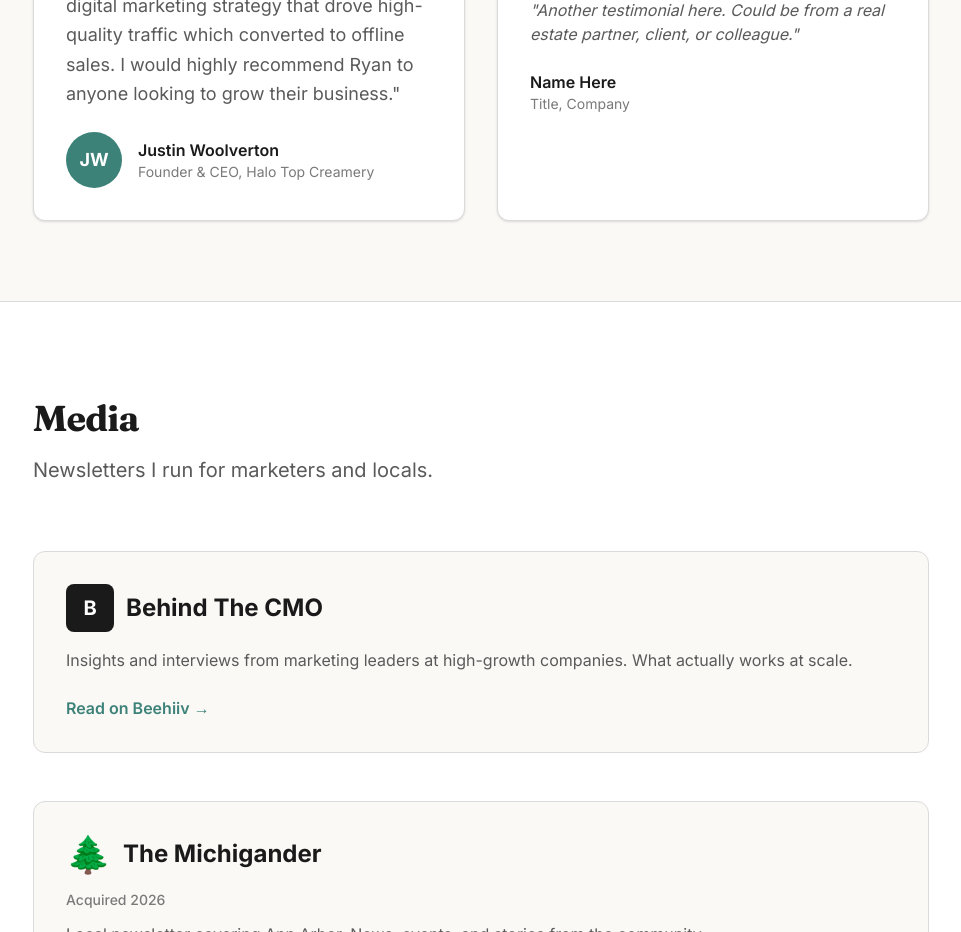
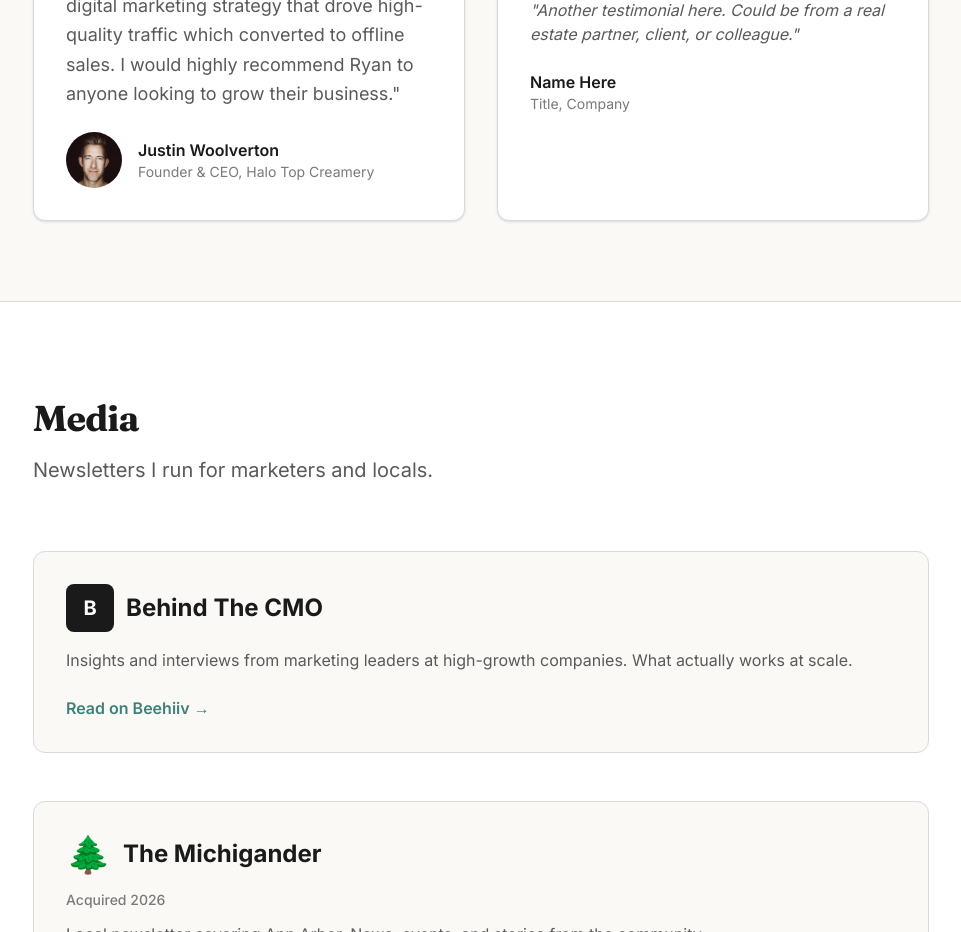
Before and after one commit to rpantaleo11/personal-website, a Next.js app: page /business in a window 1280 px wide. Shown: the part 1520-2452 px from the top of the page, without its empty margins (159-1120 px from the left). Built offline with nearby package versions, Linux system fonts and the light colour scheme.

Commit message:
Add Justin Woolverton photo for testimonial

```diff
--- a/app/business/page.tsx
+++ b/app/business/page.tsx
@@ -108,9 +108,11 @@
                   "Ryan helped us develop a comprehensive digital marketing strategy that drove high-quality traffic which converted to offline sales. I would highly recommend Ryan to anyone looking to grow their business."
                 </p>
                 <div className="flex items-center gap-4">
-                  <div className="w-14 h-14 rounded-full bg-eucalyptus-600 flex items-center justify-center text-white font-bold text-lg">
-                    JW
-                  </div>
+                  <img
+                    src="/testimonials/justin-woolverton.jpg"
+                    alt="Justin Woolverton"
+                    className="w-14 h-14 rounded-full object-cover"
+                  />
                   <div>
                     <p className="font-semibold text-charcoal-900">Justin Woolverton</p>
                     <p className="text-sm text-charcoal-500">Founder & CEO, Halo Top Creamery</p>
```
Also changed, not shown: public/testimonials/justin-woolverton.jpg (added).
